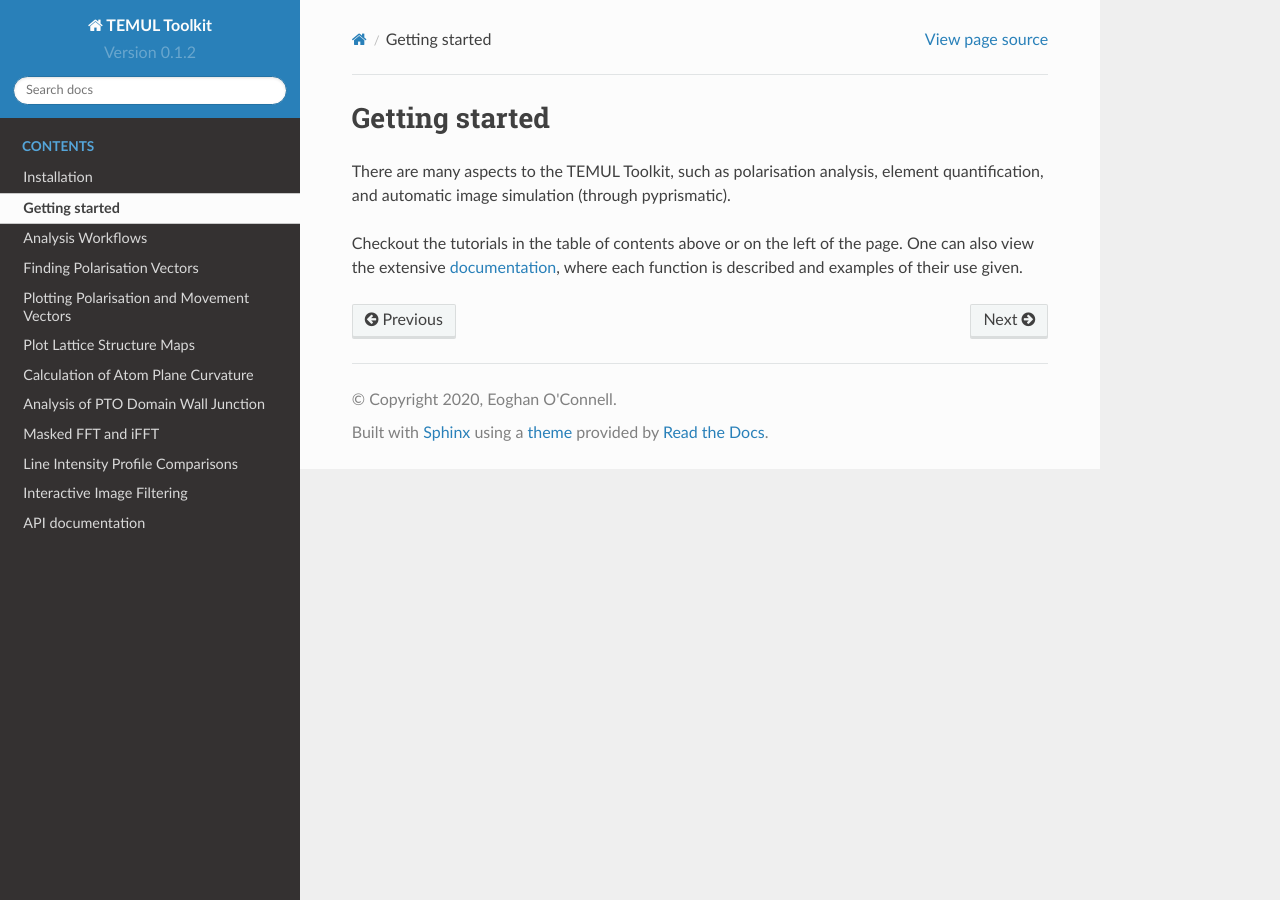
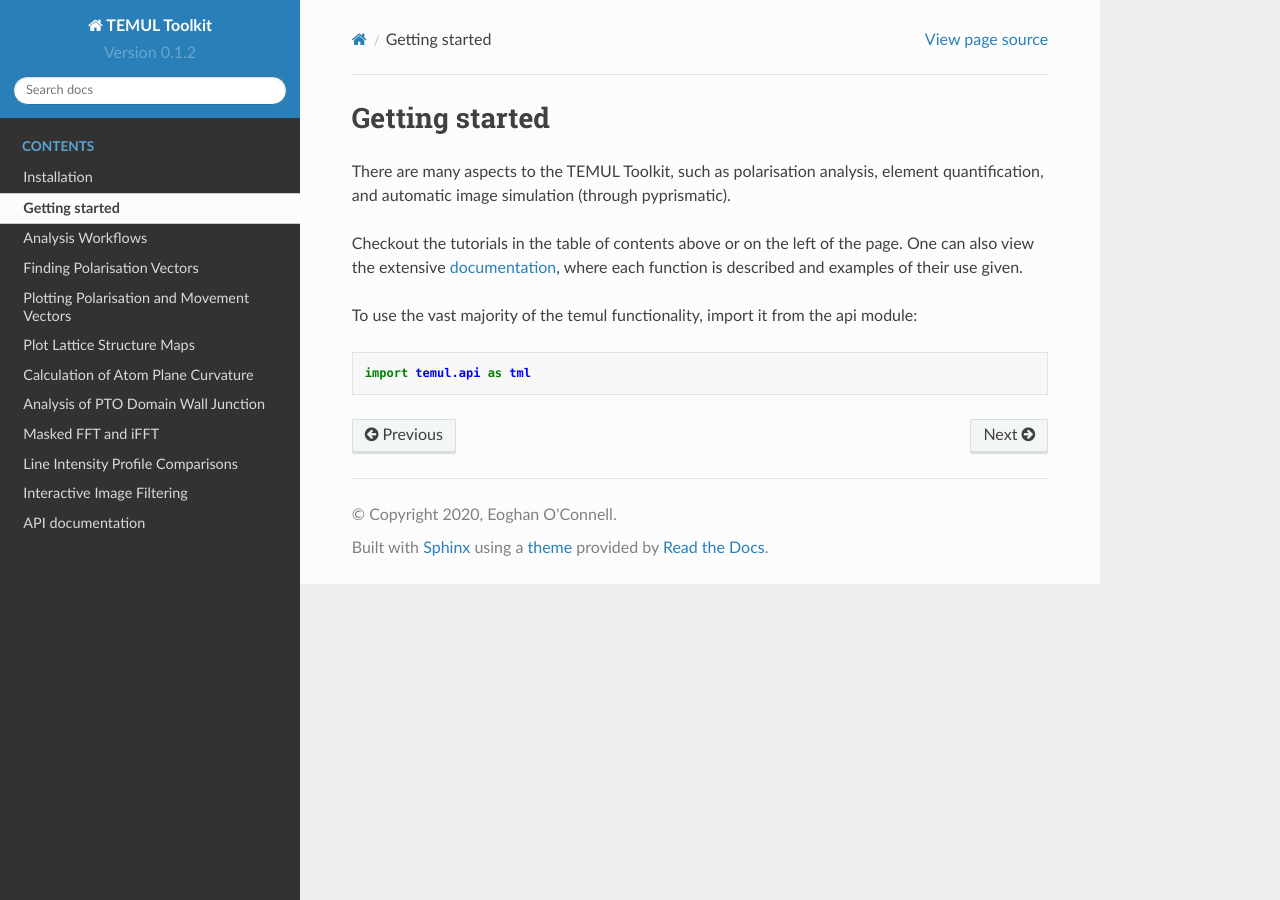
Before and after one commit to PinkShnack/TEMUL, a Sphinx documentation site: the page built from doc/using_temul.rst, in a window 1280 px wide. Built offline with Sphinx 7.4.7 and the Read the Docs theme 2.0.0, drawn with Linux system fonts in a browser that asks for light colours; formulas are drawn with MathJax 3.

Commit message:
description for importing in dics

```diff
--- a/doc/using_temul.rst
+++ b/doc/using_temul.rst
@@ -12,3 +12,8 @@ element quantification, and automatic image simulation (through pyprismatic).
 Checkout the tutorials in the table of contents above or on the left of the page.
 One can also view the extensive :ref:`documentation <api_doc>`, where each function
 is described and examples of their use given.
+
+To use the vast majority of the temul functionality,
+import it from the api module::
+
+    import temul.api as tml
```
